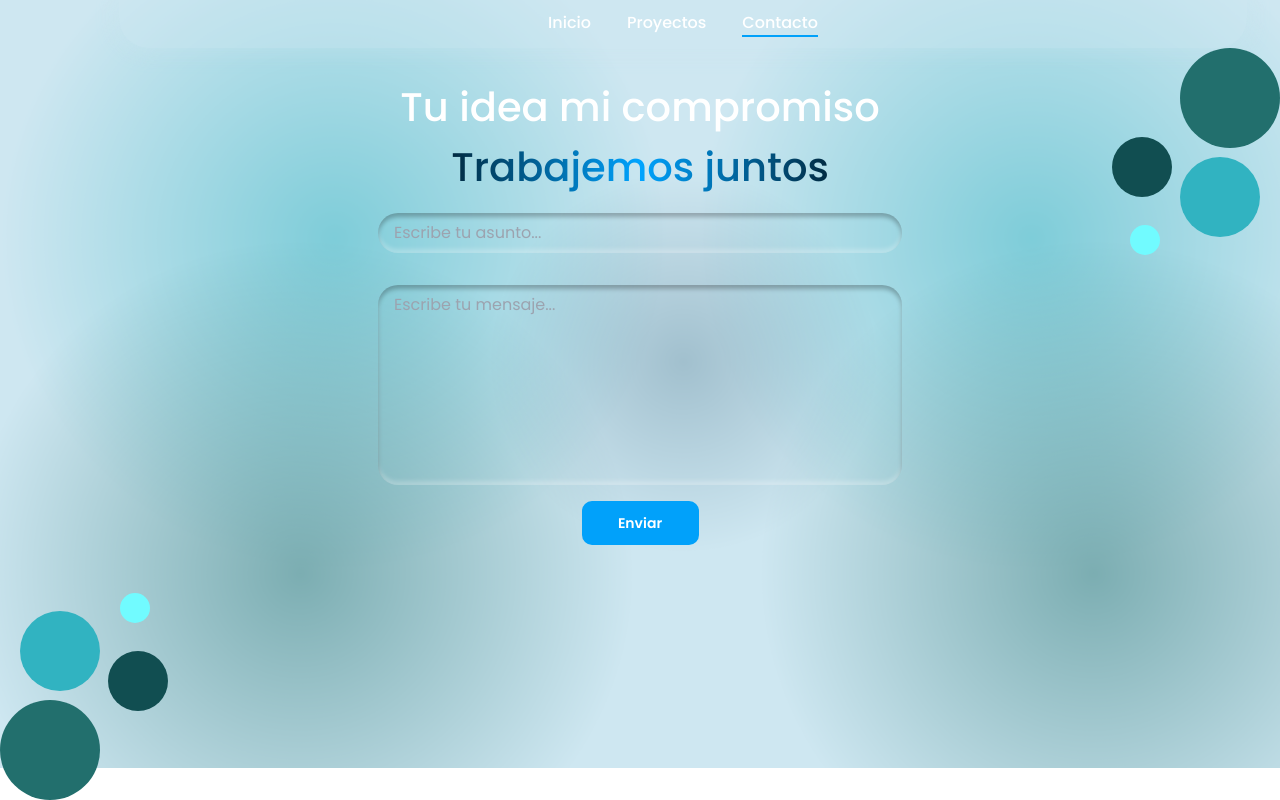
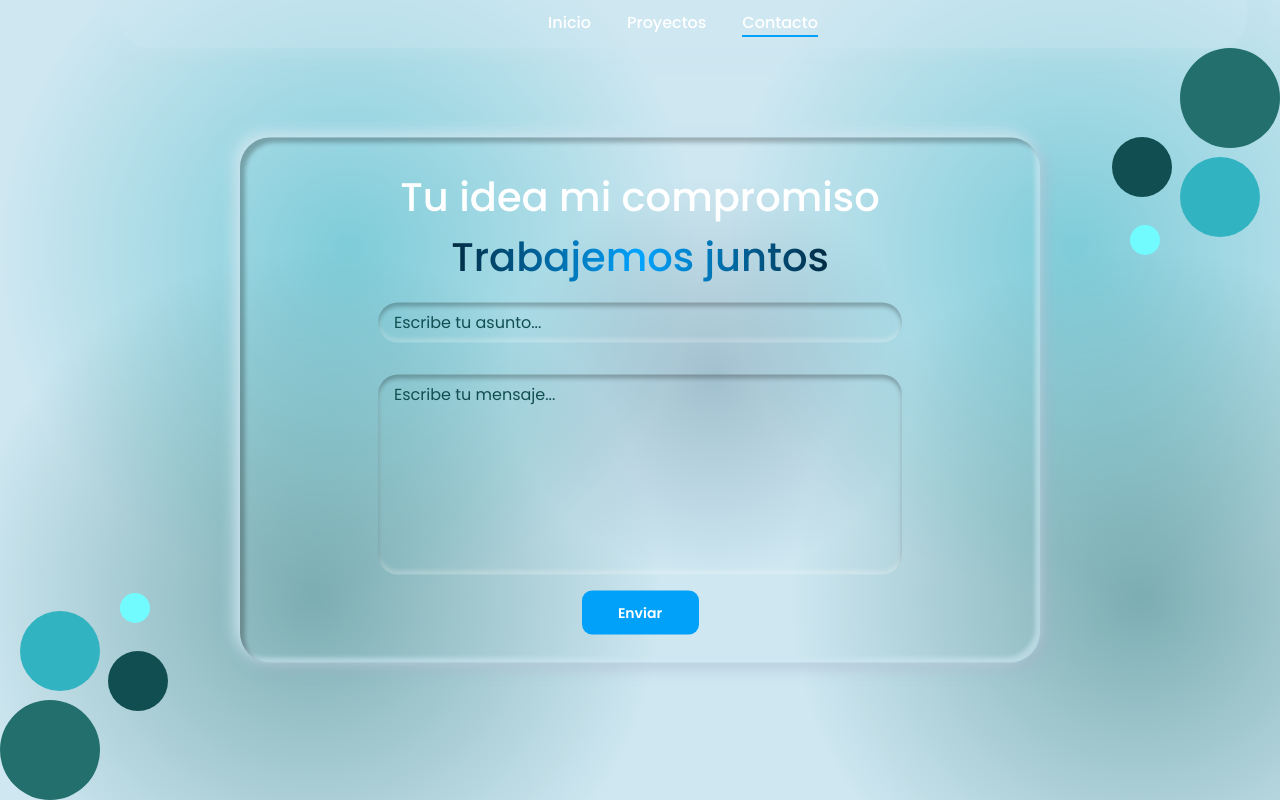
Before and after one commit to YosstinCode/portfolio, a React (Vite) app: page /contacto in a window 1280 px wide. Built offline with nearby package versions, Linux system fonts and the light colour scheme.

Commit message:
Contact section completed and form finalized. Added shadow to the form with neumorphism style. Fixed background image by adjusting its size to 'cover'.

```diff
--- a/src/app/App.tsx
+++ b/src/app/App.tsx
@@ -6,7 +6,7 @@ import Projects from '../pages/Projects'
 
 const App = () => {
   return (
-    <div className='min-h-screen px-[7.438rem] bg-background  bg-no-repeat object-contain'>
+    <div className='min-h-screen px-[7.438rem] bg-background bg-no-repeat bg-cover'>
       <Routes>
         <Route path='/' element={<Nav />}>
           <Route path='/' element={<Home />} />
--- a/src/components/ContactForm/ContactForm.tsx
+++ b/src/components/ContactForm/ContactForm.tsx
@@ -6,17 +6,19 @@ const ContactForm = () => {
   }
 
   return (
-    <form onSubmit={handleSubmit} className='flex flex-col justify-center items-center gap-4 rounded-[30px] w-[50rem] h-[32.813rem] mx-auto'>
+
+    <form onSubmit={handleSubmit} className='absolute top-1/2 left-1/2 -translate-x-1/2 -translate-y-1/2 flex flex-col justify-center items-center gap-4 rounded-[30px] w-[50rem] h-[32.813rem] shadow-form mx-auto'>
       <div className='flex flex-col justify-center items-center'>
         <TextGradientOrWhite text='Tu idea mi compromiso' />
         <TextGradientOrWhite text='Trabajemos juntos' isGradient />
       </div>
       <div className='flex flex-col gap-8 items-center text-white'>
-        <input className='w-[32.75rem] h-10 py-2 px-4 rounded-[20px] bg-transparent shadow-innerInputs outline-none' type='text' name='subject' id='subject' placeholder='Escribe tu asunto...' />
-        <textarea className='w-[32.75rem] h-[12.5rem] py-2 px-4 rounded-[20px] bg-transparent resize-none shadow-innerInputs outline-none' name='menssage' id='message' cols={30} rows={10} placeholder='Escribe tu mensaje...' />
+        <input className='w-[32.75rem] h-10 py-2 px-4 rounded-[20px] bg-transparent shadow-innerInputs outline-none placeholder:text-placeholder' type='text' name='subject' id='subject' placeholder='Escribe tu asunto...' />
+        <textarea className='w-[32.75rem] h-[12.5rem] py-2 px-4 rounded-[20px] bg-transparent resize-none shadow-innerInputs outline-none placeholder:text-placeholder' name='menssage' id='message' cols={30} rows={10} placeholder='Escribe tu mensaje...' />
       </div>
       <button className='flex justify-center items-center font-semibold text-sm w-[117px] h-[44px] rounded-[10px] text-center text-white bg-azulito hover:bg-azulitoHover'> Enviar </button>
     </form>
+
   )
 }
 
--- a/tailwind.config.js
+++ b/tailwind.config.js
@@ -19,6 +19,7 @@ export default {
         primary: '#012A41',
         secondary: '#00A4FF',
         borderShadow: '#1B4A64',
+        placeholder: '#114E51',
         circle1: '#71FBFF',
         circle2: '#114E51',
         circle3: '#31B3C1',
@@ -27,7 +28,8 @@ export default {
       },
       boxShadow: {
         nav: '0px 1px 22px rgba(0, 0, 0, 0.05);',
-        innerInputs: '0px 4px 4px 0px rgba(0, 0, 0, 0.25) inset, 0px -4px 4px 0px rgba(255, 255, 255, 0.25) inset;'
+        innerInputs: '0px 4px 4px 0px rgba(0, 0, 0, 0.25) inset, 0px -4px 4px 0px rgba(255, 255, 255, 0.25) inset;',
+        form: '5px 5px 4px 0px rgba(0, 0, 0, 0.25) inset, -5px -5px 4px 0px rgba(206, 231, 241, 0.60) inset, -5px -5px 15px 0px #CEE7F1, 5px 5px 15px 0px rgba(163, 177, 198, 0.60);'
       },
       fontFamily: {
         sans: ['Poppins', defaultTheme.fontFamily.sans]
```
